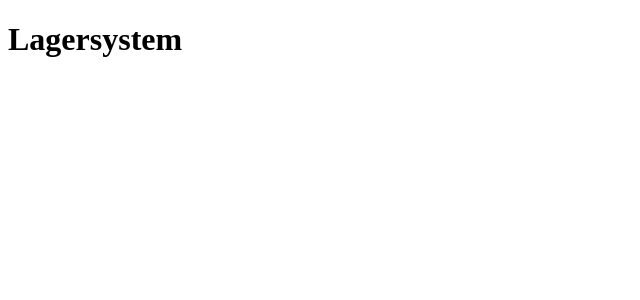
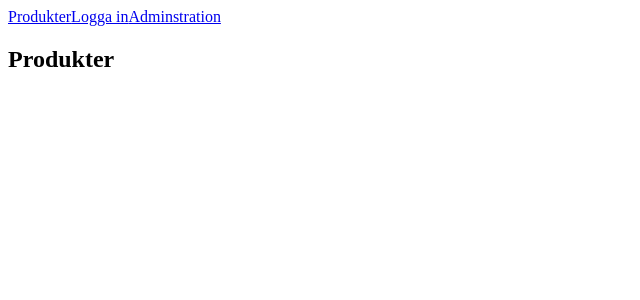
Before and after one commit to sape24/laboration3frontendfordjupadfrontend, a React (Vite) app: page / in a window 1280 px wide. Shown: the top 300 px of the page, without its empty margins (0-640 px from the left). Built offline with nearby package versions, Linux system fonts and the light colour scheme.

Commit message:
Färdig routing med React Router och typer

```diff
--- a/src/App.tsx
+++ b/src/App.tsx
@@ -1,10 +1,23 @@
+import { BrowserRouter, Routes, Route } from 'react-router-dom';
+import Layout from './components/Layout';
+import Products from './pages/Products';
+import ProductDetail from './pages/ProductDetail';
+import Login from './pages/Login';
+import Admin from './pages/Admin';
 import './App.css'
 
 function App() {
   return (
-      <div>
-        <h1>Lagersystem</h1>
-      </div>
+      <BrowserRouter>
+        <Routes>
+          <Route path="/" element={<Layout />}>
+            <Route index element={<Products />} />
+            <Route path="products/:id" element={<ProductDetail />} />
+            <Route path="login" element={<Login />} />
+            <Route path="admin" element={<Admin />} />
+          </Route>
+        </Routes>
+      </BrowserRouter>
   );
 }
 
--- /dev/null
+++ b/src/components/Layout.tsx
@@ -0,0 +1,21 @@
+import { NavLink, Outlet } from "react-router-dom";
+
+function Layout() {
+    return(
+        <div>
+            <header>
+                <nav>
+                    <NavLink to="/">Produkter</NavLink>
+                    <NavLink to="/login">Logga in</NavLink>
+                    <NavLink to="/admin">Adminstration</NavLink>
+                </nav>
+            </header>
+
+            <main>
+                <Outlet/>
+            </main>
+        </div>
+    );
+}
+
+export default Layout;
--- /dev/null
+++ b/src/pages/Admin.tsx
@@ -0,0 +1,5 @@
+function Admin() {
+  return <h2>Administrations</h2>;
+}
+
+export default Admin;
--- /dev/null
+++ b/src/pages/Login.tsx
@@ -0,0 +1,5 @@
+function Login() {
+  return <h2>Logga in</h2>;
+}
+
+export default Login;
--- /dev/null
+++ b/src/pages/ProductDetail.tsx
@@ -0,0 +1,5 @@
+function ProductDetail() {
+  return <h2>Produkt detaljsida</h2>;
+}
+
+export default ProductDetail;
--- /dev/null
+++ b/src/pages/Products.tsx
@@ -0,0 +1,5 @@
+function Products() {
+  return <h2>Produkter</h2>;
+}
+
+export default Products;
```
Also changed, not shown: src/types.ts (+15 -0 lines).
